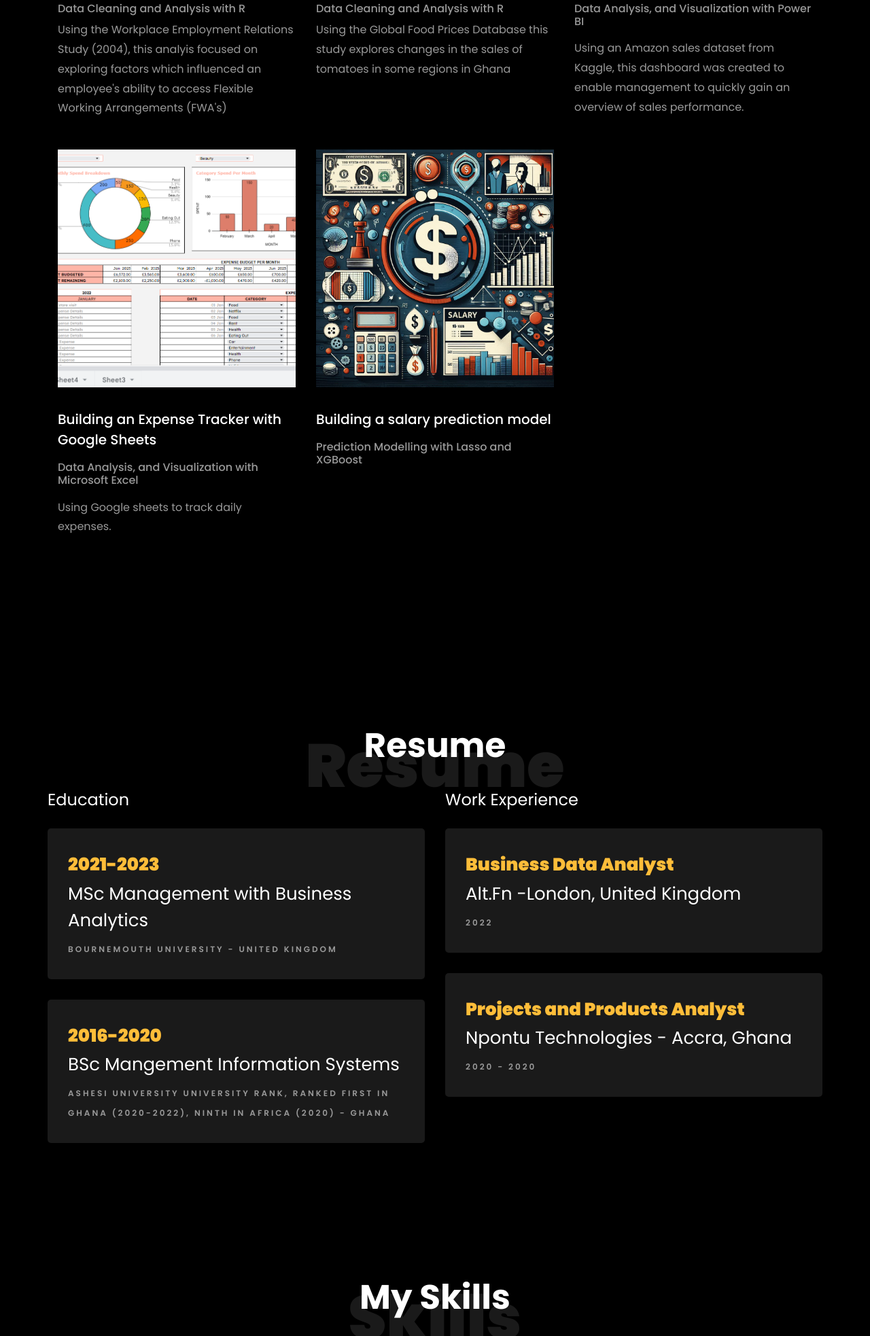
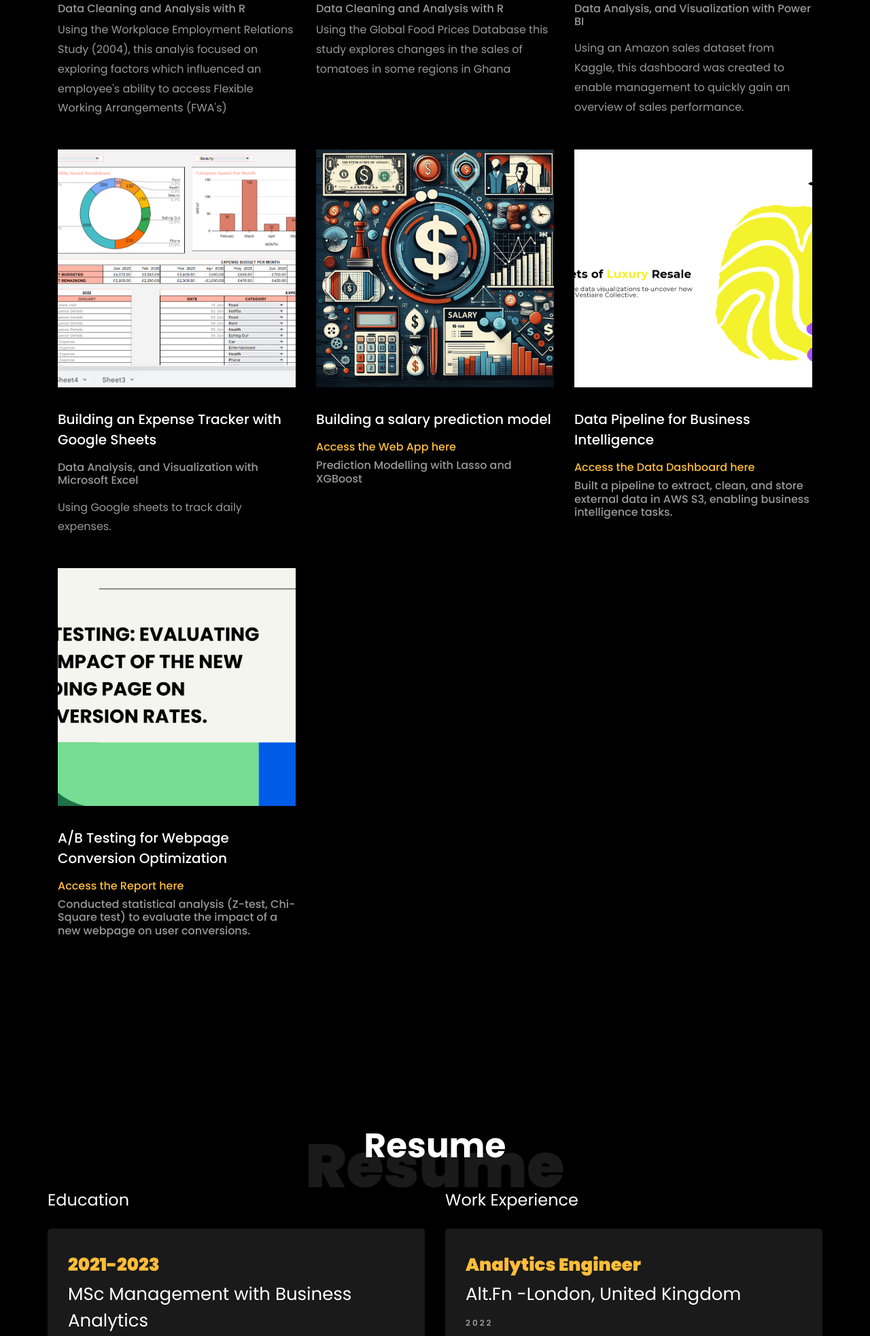
Before and after one commit to AkosuaKissiedu/AkosuaKissiedu.github.io, a plain HTML site: page index.html in a window 1280 px wide. Shown: the part 2288-4254 px from the top of the page at 68% size. Drawn offline with Linux system fonts and the light colour scheme; files whose address does not match are found by name.

Commit message:
added new projects

```diff
--- a/index.html
+++ b/index.html
@@ -202,8 +202,41 @@
 								<p class="mb-0">
 								</p>
 							</div>
-							<h3 class="heading"><a href="https://datasalarypredictions-7ae69770bd00.herokuapp.com/">Building a salary prediction model</a></h3>
+							<h3 class="heading"><a href="https://github.com/AkosuaKissiedu/flask">Building a salary prediction model</a></h3>
+							<h6><a href="https://datasalarypredictions-7ae69770bd00.herokuapp.com/"> Access the Web App here </a></h6>
 							<h6><p>Prediction Modelling with Lasso and XGBoost</p></h6>
+							<!-- <p> Using Google sheets to track daily expenses.</p> -->
+						</div>
+					</div>
+				</div>
+
+				<div class="col-md-4 d-flex ftco-animate">
+					<div class="blog-entry justify-content-end">
+						<a href="https://github.com/AkosuaKissiedu/DEFashionProject" class="block-20" style="background-image: url('images/image_26.png');"></a>
+						<div class="text mt-3 float-right d-block">
+							<div class="d-flex align-items-center mb-3 meta">
+								<p class="mb-0">
+								</p>
+							</div>
+							<h3 class="heading"><a href="https://github.com/AkosuaKissiedu/DEFashionProject">Data Pipeline for Business Intelligence</a></h3>
+							<h6><a href="https://luxuryitemresaleinsights.my.canva.site/"> Access the Data Dashboard here </a></h6>
+							<h6><p>Built a pipeline to extract, clean, and store external data in AWS S3, enabling business intelligence tasks.</p></h6>
+							<!-- <p> Using Google sheets to track daily expenses.</p> -->
+						</div>
+					</div>
+				</div>
+
+				<div class="col-md-4 d-flex ftco-animate">
+					<div class="blog-entry justify-content-end">
+						<a href="https://github.com/AkosuaKissiedu/A-B-testing/blob/main/ab_testing_binom_project.ipynb" class="block-20" style="background-image: url('images/image_27.png');"></a>
+						<div class="text mt-3 float-right d-block">
+							<div class="d-flex align-items-center mb-3 meta">
+								<p class="mb-0">
+								</p>
+							</div>
+							<h3 class="heading"><a href="https://github.com/AkosuaKissiedu/A-B-testing/blob/main/ab_testing_binom_project.ipynb">A/B Testing for Webpage Conversion Optimization</a></h3>
+							<h6><a href="https://docs.google.com/presentation/d/e/2PACX-1vS1iPDkcxLdj_wfVCnO5RIAmjVKOdzR2ZASpjhGrJwC7Duy0dQjI6Ss2ZzgFD5zDhGGQkD121SDSp7E/pub?start=false&loop=false&delayms=3000&slide=id.g32f8582ed6e_2_75"> Access the Report here </a></h6>
+							<h6><p>Conducted statistical analysis (Z-test, Chi-Square test) to evaluate the impact of a new webpage on user conversions.</p></h6>
 							<!-- <p> Using Google sheets to track daily expenses.</p> -->
 						</div>
 					</div>
@@ -249,13 +282,13 @@
 
 						<h4 class="mb-4">Work Experience</h4>
 						<div class="resume-wrap ftco-animate">
-							<span class="date">Business Data Analyst</span>
+							<span class="date">Analytics Engineer</span>
 							<h2> Alt.Fn -London, United Kingdom </h2>
 							<span class="position">2022</span>
 						</div>
 
 						<div class="resume-wrap ftco-animate">
-							<span class="date">Projects and Products Analyst</span>
+							<span class="date">Project Manager</span>
 							<h2>Npontu Technologies - Accra, Ghana</h2>
 							<span class="position">2020 - 2020</span>
 						</div>
@@ -298,7 +331,7 @@
 							</div>
 						</div>
 					</div>
-					<div class="col-md-6 animate-box">
+					<!-- <div class="col-md-6 animate-box">
 						<div class="progress-wrap ftco-animate">
 							<h3>R and RStudio</h3>
 							<div class="progress">
@@ -308,7 +341,7 @@
 							  	</div>
 							</div>
 						</div>
-					</div>
+					</div> -->
 					<div class="col-md-6 animate-box">
 						<div class="progress-wrap ftco-animate">
 							<h3>SQL</h3>
@@ -364,7 +397,7 @@
           			<span class="icon-paper-plane"></span>
           		</div>
           		<h3 class="mb-4">Email Address</h3>
-	            <p><a href="mailto:afaribeak@gmail.com">afaribeak@gmail.com</a></p>
+	            <p><a href="mailto:Kissieduaakosua@gmail.com">Kissieduaakosua@gmail.com</a></p>
 	          </div>
           </div>
         </div>
```
Also changed, not shown: images/image_26.png (added), images/image_27.png (added).
